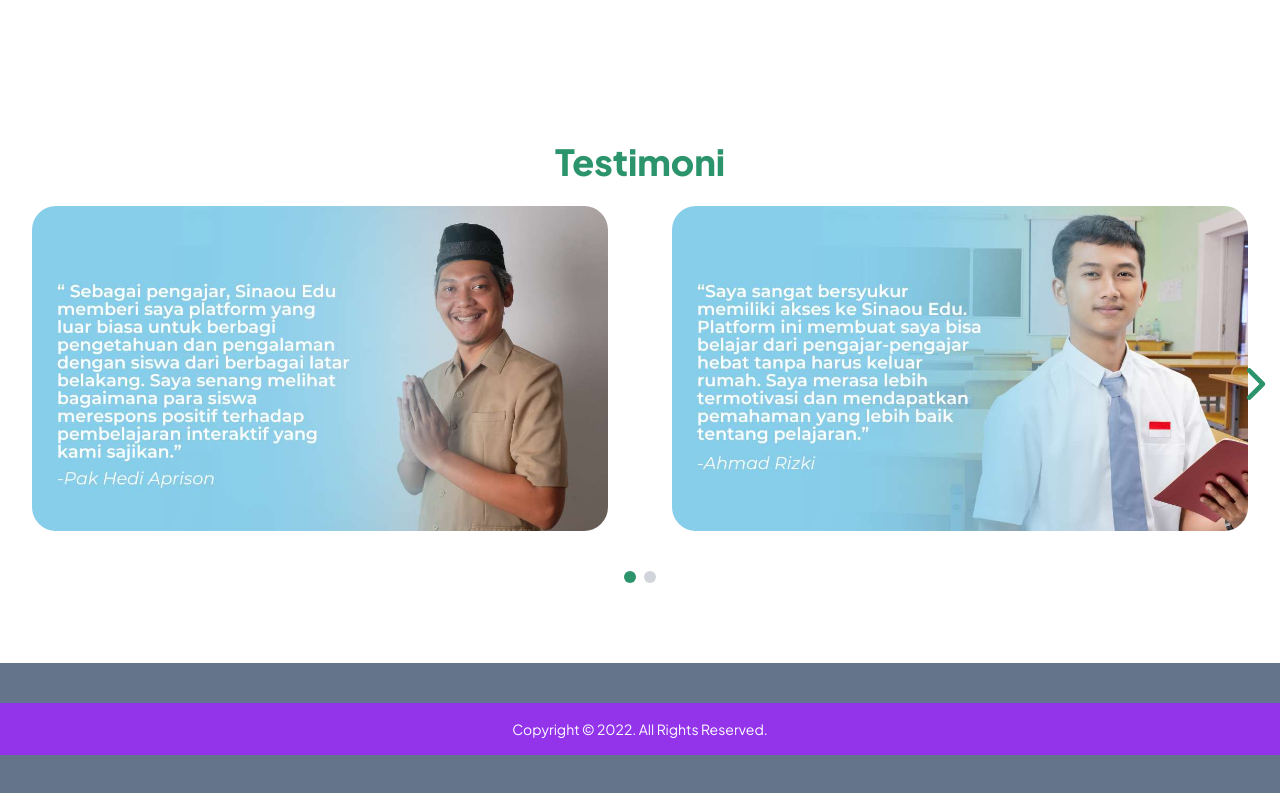
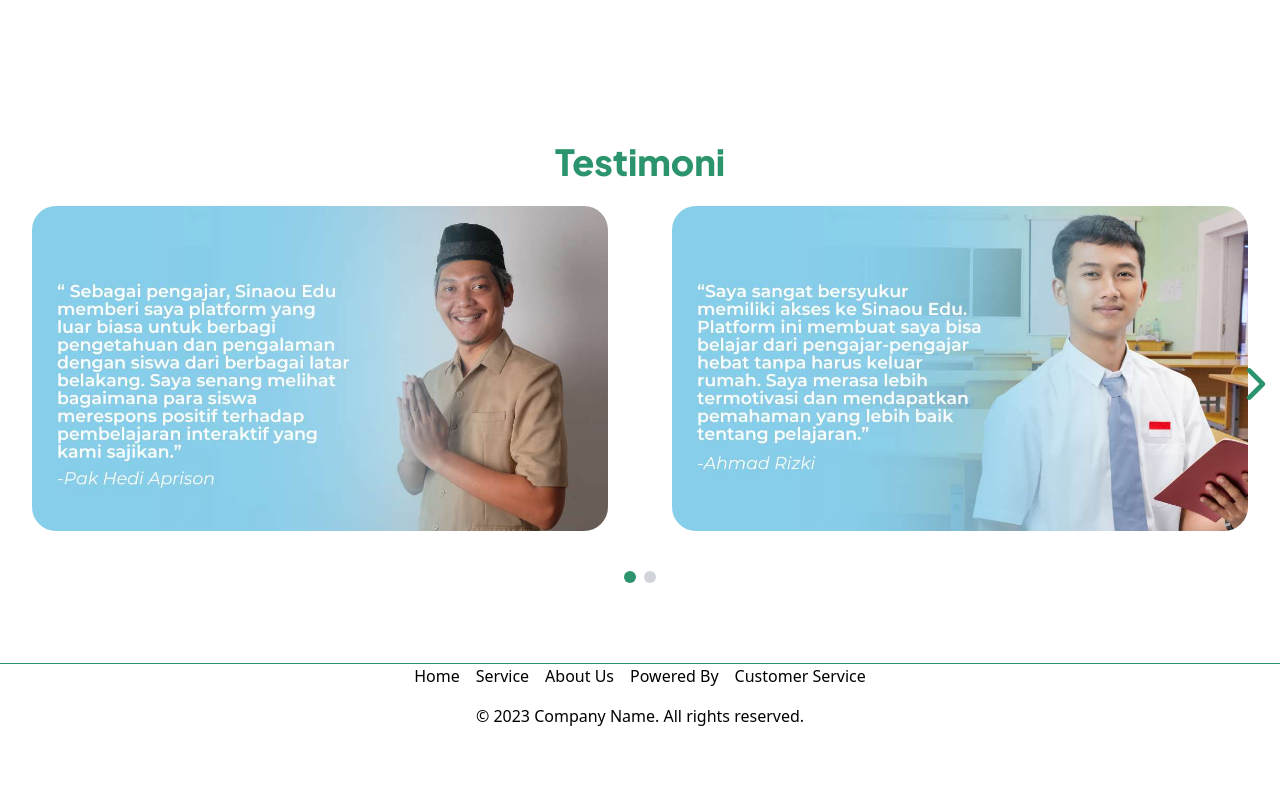
Before and after one commit to AbdanulIkhlas/agrofaster, a React (Vite) app: page / in a window 1280 px wide. Shown: the part 3570-4363 px from the top of the page. After the commit the page ends 4298 px from the top, so only its background shows below. Built offline with nearby package versions, Linux system fonts and the light colour scheme.

Commit message:
buat footer

```diff
--- a/src/components/fragments/Footer.jsx
+++ b/src/components/fragments/Footer.jsx
@@ -1,9 +1,40 @@
+import { Link } from "react-scroll";
+
 const Footer = () => {
-  return <div>
-		<footer className="w-full font-jakartaSans bg-slate-500 py-10">
-			<p className="text-center text-white bg-purple-600 text-sm py-4">Copyright © 2022. All Rights Reserved.</p>
-		</footer>
-	</div>;
+  return (
+    <footer className="w-full bg-white border-t border-primary">
+      <div className="container mx-auto text-center">
+        <ul className="flex justify-center space-x-4">
+          <li>
+            <Link to="home" smooth={true} duration={1000}>
+              Home
+            </Link>
+          </li>
+          <li>
+            <Link to="service" smooth={true} duration={1000}>
+              Service
+            </Link>
+          </li>
+          <li>
+            <Link to="about" smooth={true} duration={1000}>
+              About Us
+            </Link>
+          </li>
+          <li>
+            <Link to="powered" smooth={true} duration={1000}>
+              Powered By
+            </Link>
+          </li>
+          <li>
+            <Link to="customer" smooth={true} duration={1000}>
+              Customer Service
+            </Link>
+          </li>
+        </ul>
+        <p className="mt-4">&copy; 2023 Company Name. All rights reserved.</p>
+      </div>
+    </footer>
+  );
 };
 
 export default Footer;
```
